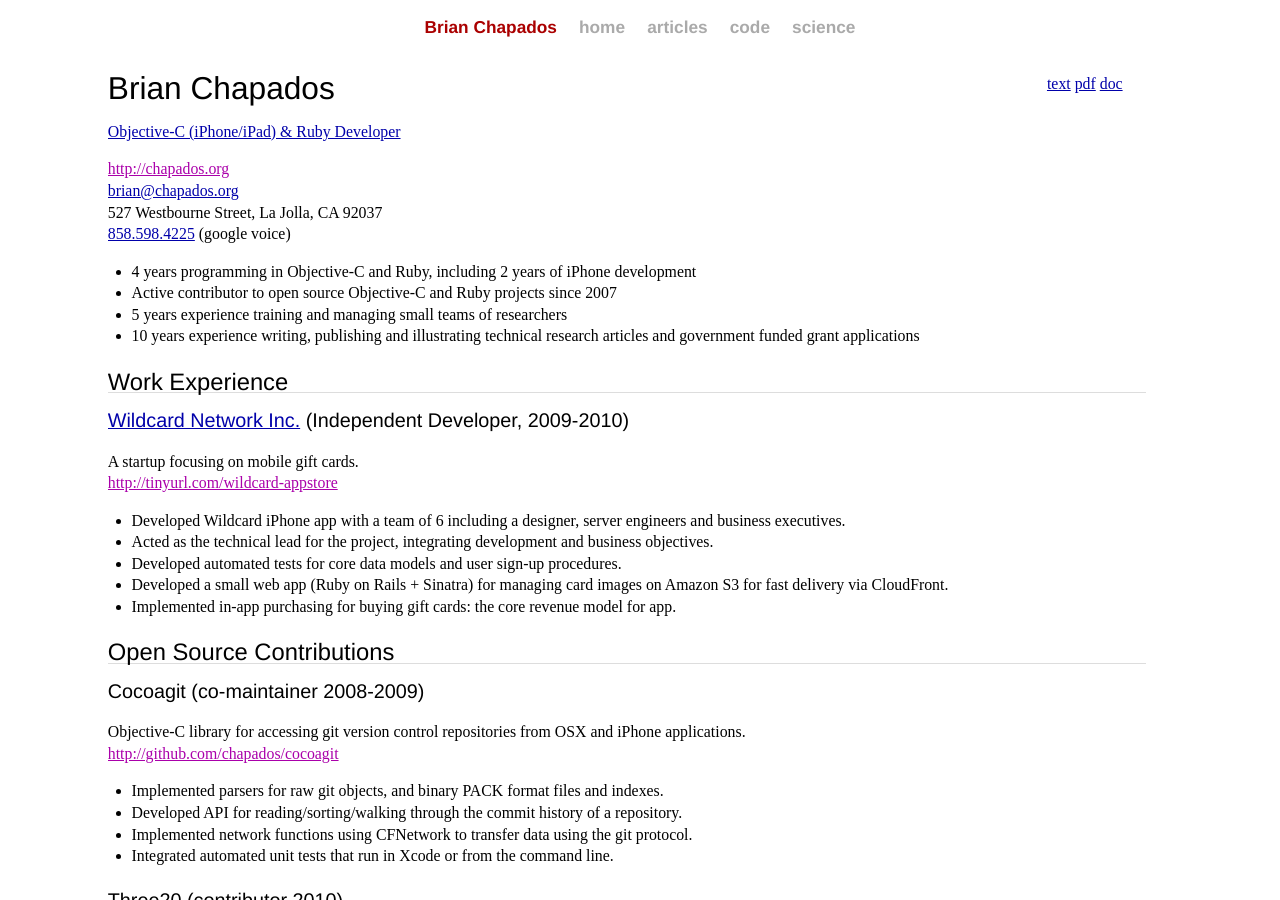
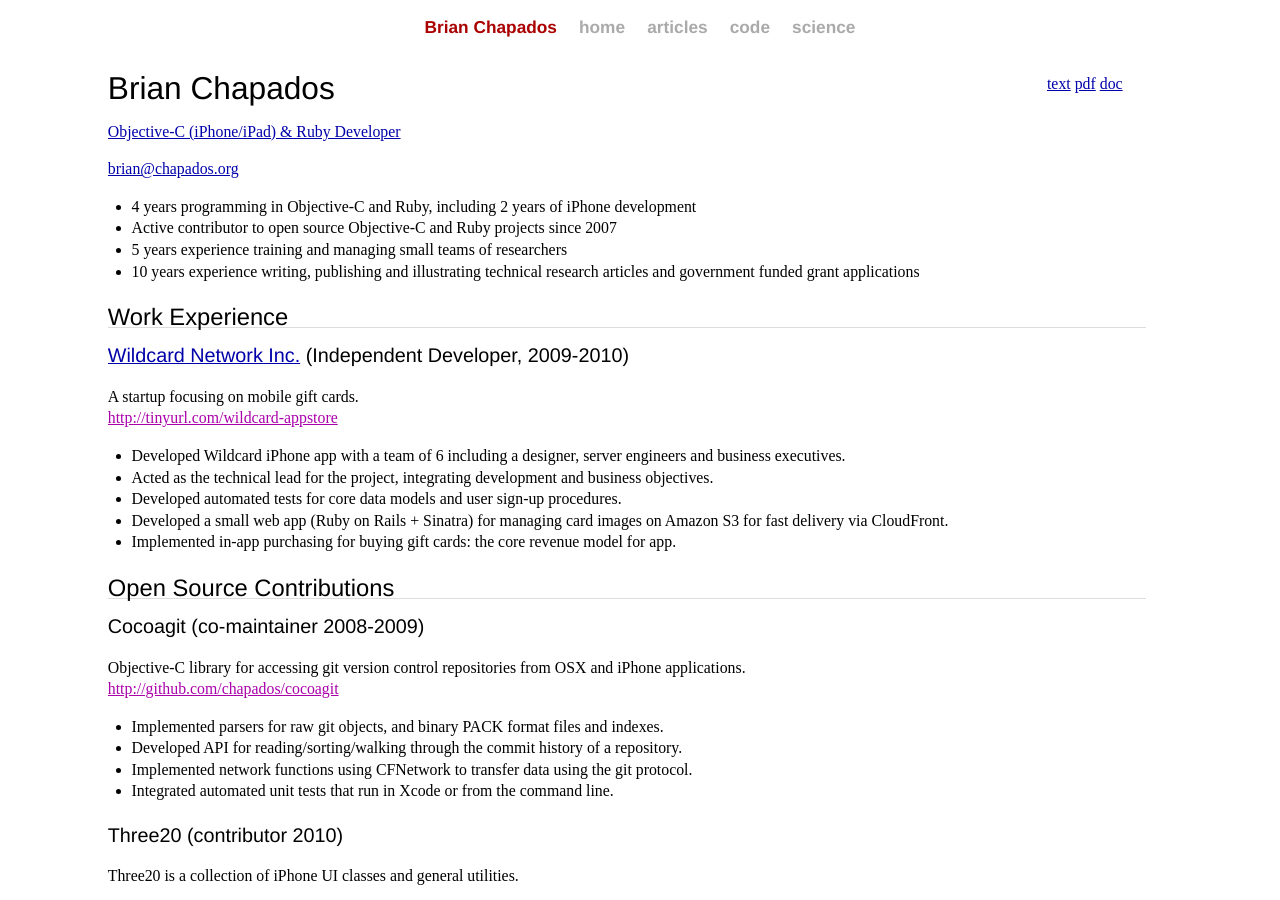
Before and after one commit to chapados/chapados.github.io, a Jekyll site: the page built from about/resume/index.markdown, in a window 1280 px wide and 900 px high. Built offline with Jekyll 4.4.1, drawn with Linux system fonts in a browser that asks for light colours; nearby versions of some CDN libraries; Markdown is read by kramdown in place of the engine named in the settings.

Commit message:
Remove address & phone number from online version of resume

```diff
--- a/about/resume/brian-chapados-resume.txt
+++ b/about/resume/brian-chapados-resume.txt
@@ -4,8 +4,7 @@
 
 http://chapados.org
 brian@chapados.org
-527 Westbourne Street, La Jolla, CA 92037
-858.598.4225 (google voice)
+view online: http://chapados.org/about/resume
 
 - 4 years programming in Objective-C and Ruby, including 2 years of iPhone development
 - Active contributor to open source Objective-C and Ruby projects since 2007
--- a/about/resume/index.markdown
+++ b/about/resume/index.markdown
@@ -6,10 +6,7 @@
 ==============
 [Objective-C (iPhone/iPad) & Ruby Developer](class:description)
 
-[http://chapados.org]()
 [brian@chapados.org](mailto:brian@chapados.org)
-527 Westbourne Street, La Jolla, CA 92037
-[858.598.4225](tel:18589229339) (google voice)
 
 - 4 years programming in Objective-C and Ruby, including 2 years of iPhone development
 - Active contributor to open source Objective-C and Ruby projects since 2007
```
Also changed, not shown: 2 other files.
